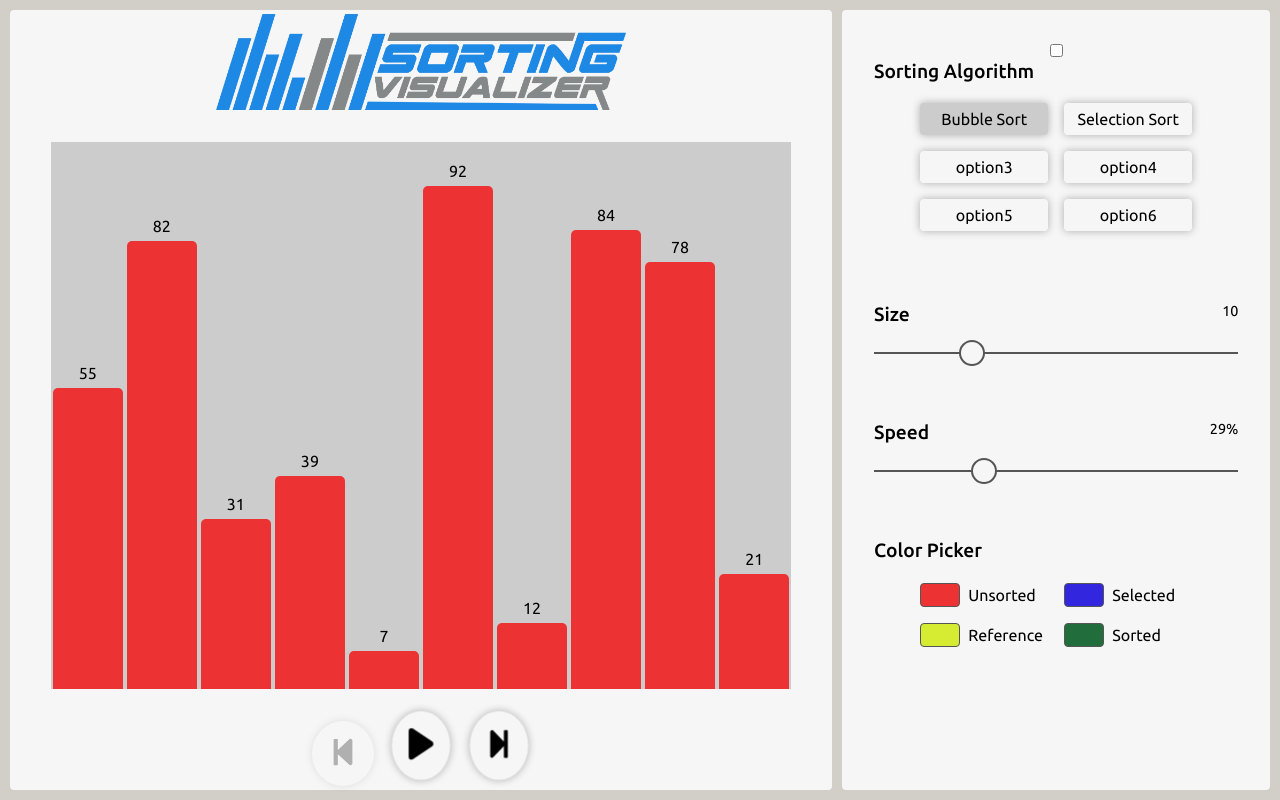
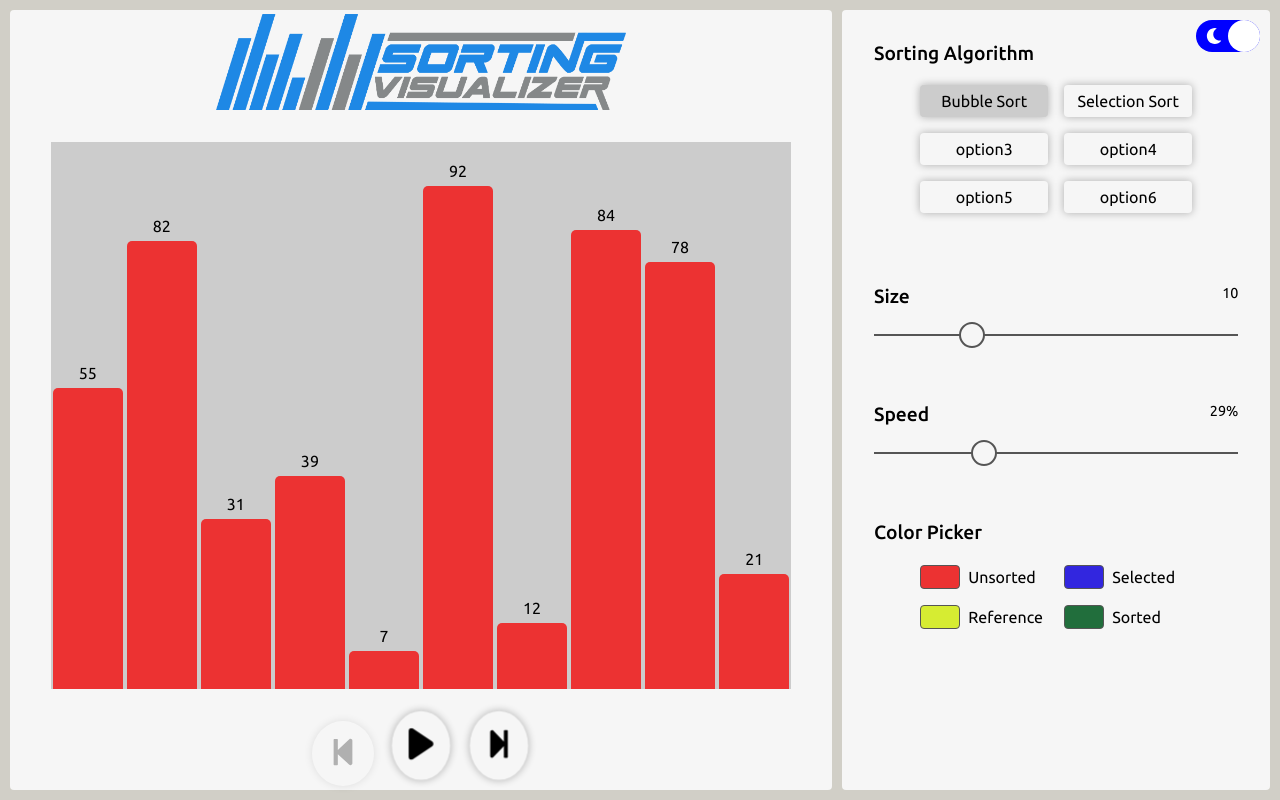
Before and after one commit to alsersan/sorting-visualizer, a React (Create React App) app: page / in a window 1280 px wide. Built offline with nearby package versions, Linux system fonts and the light colour scheme.

Commit message:
styled ThemeToggler component

```diff
--- a/src/components/Sidebar/components/ThemeToggler.js
+++ b/src/components/Sidebar/components/ThemeToggler.js
@@ -2,16 +2,72 @@ import React from "react";
 import styled from "styled-components";
 
 import { useThemeTogglerContext } from "../../../contexts/ThemeTogglerContext";
+import { FaSun, FaMoon } from "react-icons/fa";
+
+const Wrapper = styled.div`
+  position: absolute;
+  top: 10px;
+  right: 10px;
+  display: flex;
+  align-items: center;
+`;
+
+const Checkbox = styled.input`
+  display: none;
+`;
+
+const StyledLabel = styled.label`
+  background-color: blue;
+  width: 4rem;
+  height: 2rem;
+  border-radius: 3rem;
+  display: inline-block;
+  position: relative;
+
+  &:before {
+    position: absolute;
+    right: 0;
+    width: 2rem;
+    height: 2rem;
+    background-color: white;
+    content: "";
+    border-radius: 50%;
+    transition: 0.2s;
+
+    ${Checkbox}:checked ~ & {
+      transform: translateX(-2rem);
+    }
+  }
+`;
 
 const ThemeToggler = () => {
   const { theme, setTheme } = useThemeTogglerContext();
   return (
-    <div>
-      <input
+    <Wrapper>
+      <Checkbox
         type="checkbox"
+        id="switch-button"
+        name="switch-button"
         onChange={() => setTheme(theme === "light" ? "dark" : "light")}
       />
-    </div>
+      <StyledLabel for="switch-button" />
+      <FaSun
+        style={{
+          position: "absolute",
+          right: "10px",
+          color: "white",
+          pointerEvents: "none",
+        }}
+      />
+      <FaMoon
+        style={{
+          position: "absolute",
+          left: "10px",
+          color: "white",
+          pointerEvents: "none",
+        }}
+      />
+    </Wrapper>
   );
 };
 
--- a/src/components/Sidebar/index.js
+++ b/src/components/Sidebar/index.js
@@ -16,6 +16,7 @@ const StyledSidebar = styled.div`
   display: flex;
   flex-direction: column;
   align-items: center;
+  position: relative;
 `;
 
 const Sidebar = () => {
```
